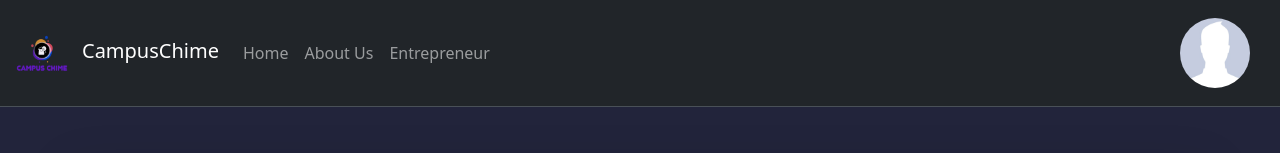
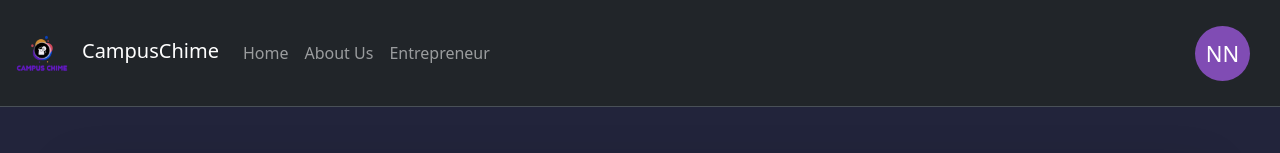
Before and after one commit to L2GS-19101360/CampusChime, a React (Vite) app: page /homePage in a window 1280 px wide. Shown: the top 153 px of the page. Built offline with nearby package versions, Linux system fonts and the light colour scheme.

Commit message:
made lettered avatar component

```diff
--- a/src/components/HomeNavbar.jsx
+++ b/src/components/HomeNavbar.jsx
@@ -10,7 +10,7 @@ import {
 } from "react-bootstrap";
 import { Link, withRouter } from "react-router-dom/cjs/react-router-dom";
 import WebLogo from "../assets/CampusChimePurple.png";
-import ProfileImage from "../assets/profileimage.jpg";
+import LetteredAvatar from "./LetteredAvater";
 
 const HomeNavbar = () => {
   const [showOffcanvas, setShowOffcanvas] = useState(false);
@@ -61,12 +61,10 @@ const HomeNavbar = () => {
         </Container>
 
         <div className="ms-auto" style={{ marginRight: "30px" }}>
-          <Image
-            src={ProfileImage}
-            alt=""
-            style={{ height: "70px", width: "70px", cursor: "pointer" }}
+          <LetteredAvatar
+            name={`${firstName} ${lastName}`}
+            size={55}
             onClick={handleOffcanvasShow}
-            roundedCircle
           />
         </div>
       </Navbar>
@@ -80,15 +78,13 @@ const HomeNavbar = () => {
           <Offcanvas.Title>Profile</Offcanvas.Title>
         </Offcanvas.Header>
         <Offcanvas.Body style={{ textAlign: "center" }}>
-          <Image
-            src={ProfileImage}
-            alt=""
-            style={{ border: "1px solid black" }}
-            roundedCircle
-          />
-          <br />
-          {lastName}, {firstName}
-          <br />
+          <div style={{ marginLeft: "100px" }}>
+            <LetteredAvatar name={`${firstName} ${lastName}`} size={150} />
+          </div>
+          <div style={{ marginTop: "5px", fontSize: "20px" }}>
+            {firstName} {lastName}
+          </div>
+
           <br />
           <Link to="/UserSettingPage">User Settings</Link>
           <br />
--- /dev/null
+++ b/src/components/LetteredAvater.jsx
@@ -0,0 +1,52 @@
+import React from "react";
+
+// Utility functions
+function getInitials(name) {
+  const firstNameInitial = name.split(" ")[0][0].toUpperCase();
+  const lastNameInitial = name.split(" ")[1][0].toUpperCase();
+
+  return `${firstNameInitial}${lastNameInitial}`;
+}
+
+function generateBackground(name) {
+  let hash = 0;
+  let i;
+
+  for (i = 0; i < name.length; i += 1) {
+    hash = name.charCodeAt(i) + ((hash << 5) - hash);
+  }
+
+  let color = "#";
+
+  for (i = 0; i < 3; i += 1) {
+    const value = (hash >> (i * 8)) & 0xff;
+    color += `00${value.toString(16)}`.slice(-2);
+  }
+
+  return color;
+}
+
+export default function LetteredAvatar({ name, size, onClick }) {
+  let initials = getInitials(name);
+  let color = generateBackground(name);
+  const fontSize = Math.floor((size * 2) / 5);
+
+  const customStyle = {
+    display: "flex",
+    height: `${size}px`,
+    width: `${size}px`,
+    borderRadius: "50%",
+    color: "white",
+    background: color,
+    justifyContent: "center",
+    alignItems: "center",
+    fontSize: `${fontSize}px`,
+    cursor: "pointer",
+  };
+
+  return (
+    <div style={customStyle} onClick={onClick}>
+      <span>{initials}</span>
+    </div>
+  );
+}
```
